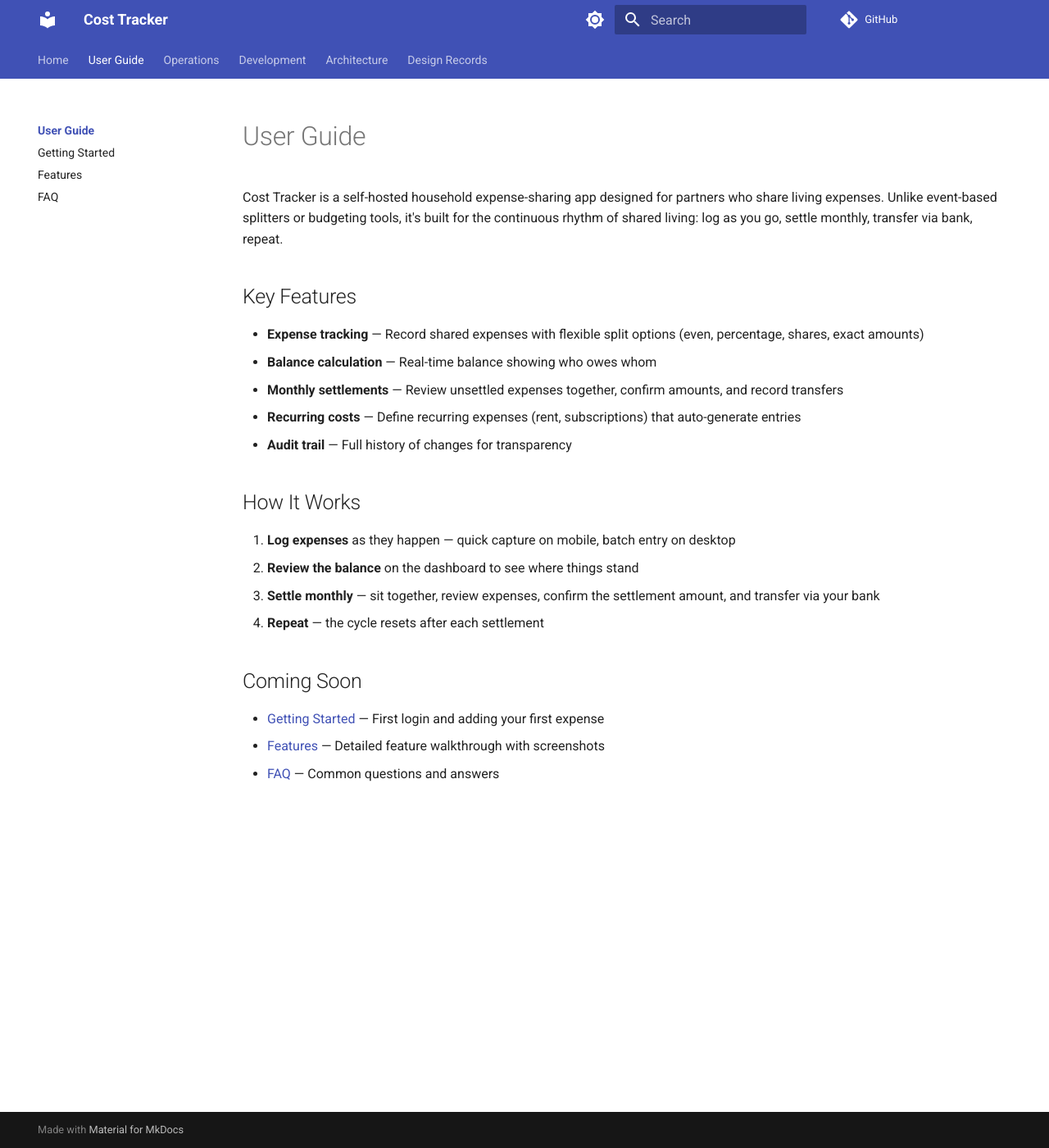
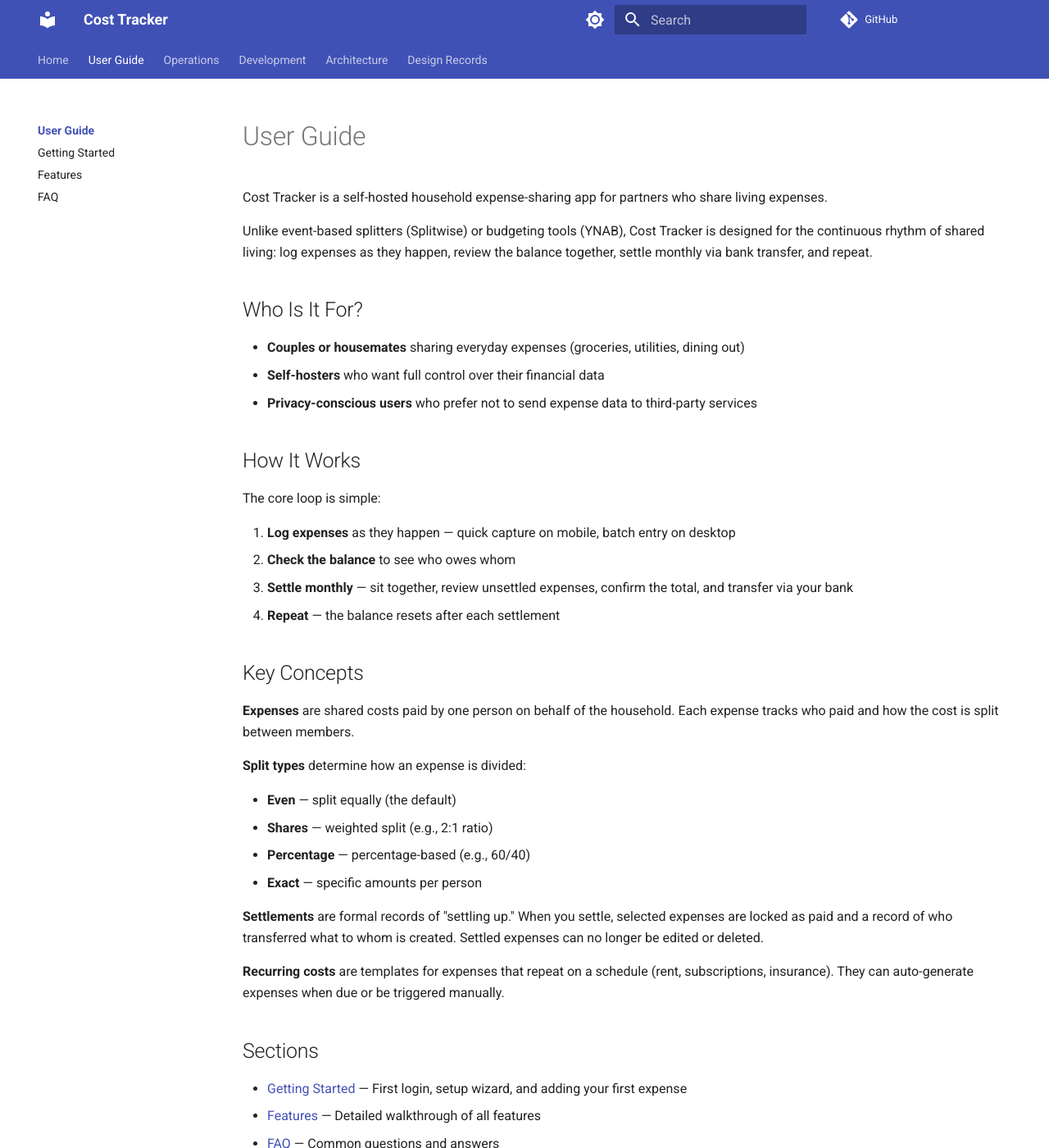
Before and after one commit to golgor/cost-tracker, an MkDocs documentation site: the page built from docs/user-guide/index.md, in a window 1280 px wide and 1400 px high. Shown: the whole window at 82% size. Built offline with MkDocs 1.6.1 and Material for MkDocs 9.7.7, drawn with Linux system fonts in a browser that asks for light colours; comment, search, counter and statistics services are not loaded.

Commit message:
Add user guide section with getting started, features, and FAQ
Write end-user documentation covering the full feature set:
- docs/user-guide/index.md — product overview, key concepts, how it
  works (the log-review-settle-repeat loop)
- docs/user-guide/getting-started.md — first login, setup wizard,
  adding first expense, inviting partner, mobile vs desktop usage
- docs/user-guide/features.md — expenses (CRUD, splits, notes,
  filtering, gifts), balance, settlements (full flow), recurring
  costs (create, pause, auto-generate), admin features
- docs/user-guide/faq.md — common questions about expenses,
  settlements, recurring costs, and self-hosting

Includes TODO markers for screenshots to be added later.

https://claude.ai/code/session_01YbnXhBq8ZiwtoswhpGkSQ8

```diff
--- a/docs/user-guide/index.md
+++ b/docs/user-guide/index.md
@@ -1,29 +1,48 @@
 # User Guide
 
-Cost Tracker is a self-hosted household expense-sharing app designed for partners who share living
-expenses. Unlike event-based splitters or budgeting tools, it's built for the continuous rhythm of
-shared living: log as you go, settle monthly, transfer via bank, repeat.
+Cost Tracker is a self-hosted household expense-sharing app for partners who share living expenses.
 
-## Key Features
+Unlike event-based splitters (Splitwise) or budgeting tools (YNAB), Cost Tracker is designed for
+the continuous rhythm of shared living: log expenses as they happen, review the balance together,
+settle monthly via bank transfer, and repeat.
 
-- **Expense tracking** — Record shared expenses with flexible split options (even, percentage,
-  shares, exact amounts)
-- **Balance calculation** — Real-time balance showing who owes whom
-- **Monthly settlements** — Review unsettled expenses together, confirm amounts, and record
-  transfers
-- **Recurring costs** — Define recurring expenses (rent, subscriptions) that auto-generate entries
-- **Audit trail** — Full history of changes for transparency
+## Who Is It For?
+
+- **Couples or housemates** sharing everyday expenses (groceries, utilities, dining out)
+- **Self-hosters** who want full control over their financial data
+- **Privacy-conscious users** who prefer not to send expense data to third-party services
 
 ## How It Works
 
+The core loop is simple:
+
 1. **Log expenses** as they happen — quick capture on mobile, batch entry on desktop
-2. **Review the balance** on the dashboard to see where things stand
-3. **Settle monthly** — sit together, review expenses, confirm the settlement amount, and transfer
+2. **Check the balance** to see who owes whom
+3. **Settle monthly** — sit together, review unsettled expenses, confirm the total, and transfer
    via your bank
-4. **Repeat** — the cycle resets after each settlement
+4. **Repeat** — the balance resets after each settlement
 
-## Coming Soon
+## Key Concepts
 
-- [Getting Started](getting-started.md) — First login and adding your first expense
-- [Features](features.md) — Detailed feature walkthrough with screenshots
+**Expenses** are shared costs paid by one person on behalf of the household. Each expense tracks
+who paid and how the cost is split between members.
+
+**Split types** determine how an expense is divided:
+
+- **Even** — split equally (the default)
+- **Shares** — weighted split (e.g., 2:1 ratio)
+- **Percentage** — percentage-based (e.g., 60/40)
+- **Exact** — specific amounts per person
+
+**Settlements** are formal records of "settling up." When you settle, selected expenses are locked
+as paid and a record of who transferred what to whom is created. Settled expenses can no longer
+be edited or deleted.
+
+**Recurring costs** are templates for expenses that repeat on a schedule (rent, subscriptions,
+insurance). They can auto-generate expenses when due or be triggered manually.
+
+## Sections
+
+- [Getting Started](getting-started.md) — First login, setup wizard, and adding your first expense
+- [Features](features.md) — Detailed walkthrough of all features
 - [FAQ](faq.md) — Common questions and answers
```
Also changed, not shown: docs/user-guide/faq.md (added, +89 -0 lines), docs/user-guide/features.md (added, +185 -0 lines), docs/user-guide/getting-started.md (added, +75 -0 lines).
